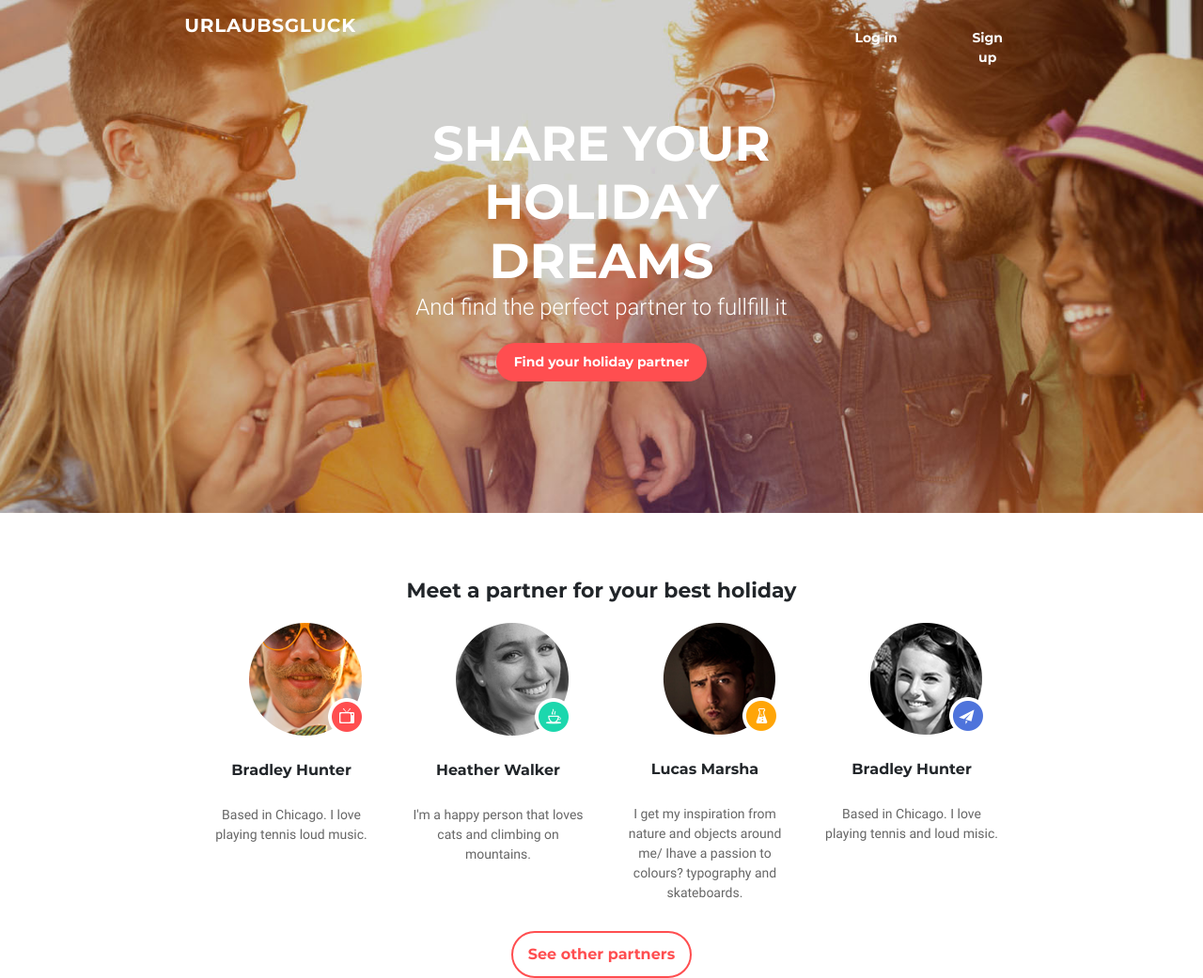
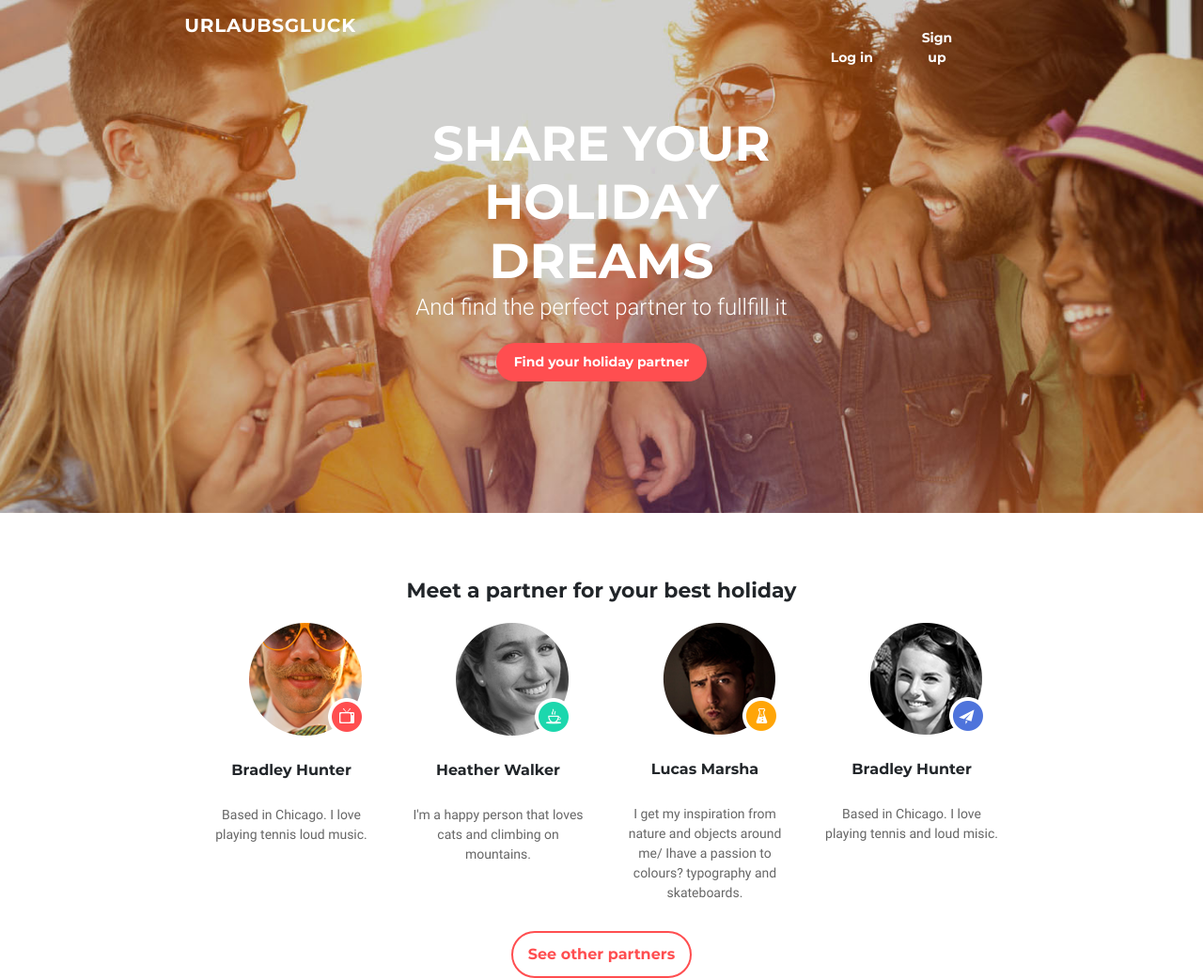
Before and after one commit to sandrik2708/goit-fe-course, a plain HTML site: page module-9/index.html in a window 1280 px wide. Shown: the whole page at 94% size. Drawn offline with Linux system fonts and the light colour scheme; files whose address does not match are found by name.

Commit message:
hw-9 done

```diff
--- a/module-9/css/style.css
+++ b/module-9/css/style.css
@@ -74,6 +74,11 @@ box-sizing: inherit;
     font-weight: 700;
     padding-top: 20px;
     margin-bottom: 115px;
+}
+.menu-list {
+    display: inline-block;
+    max-width: 90px;
+    margin: 0 auto;
 }
 .menu-list a{
     border: solid 2px transparent;
--- a/module-9/index.html
+++ b/module-9/index.html
@@ -12,11 +12,11 @@
 <header class="header">
     <div class="container">
         <div class="row justify-content-center justify-content-md-between nav-bar">
-           <div class="row  justify-content-space-between navigation-menu">
-            <div class="col-6  menu-list log-in">
+           <div class="col-12 col-md-4  justify-content-space-between navigation-menu">
+            <div class=" menu-list log-in">
                 <a href="#">Log in</a>
             </div>
-            <div class="col-6  menu-list sign-up">
+            <div class=" menu-list sign-up">
                 <a href="#">Sign up</a>
             </div>
            </div>
```
